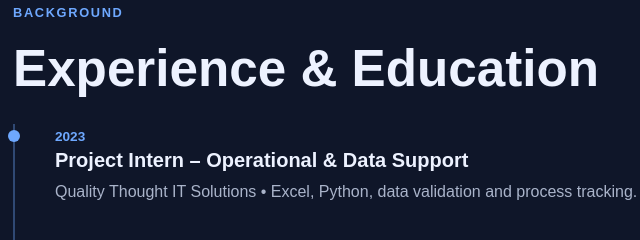
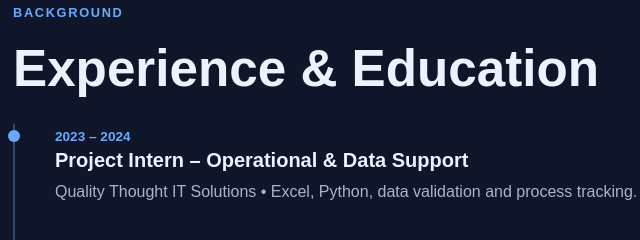
Before and after one commit to praveen934618/praveen-portfolio, a plain HTML site: page index.html in a window 1280 px wide. Shown: the part 3640-3880 px from the top of the page, 69-709 px from the left. Drawn offline with nearby package versions, Linux system fonts and the light colour scheme.

Commit message:
index.html

```diff
--- a/index.html
+++ b/index.html
@@ -166,7 +166,7 @@
     <p class="section-label">BACKGROUND</p>
     <h2>Experience & Education</h2>
     <div class="timeline mt-4">
-      <div class="timeline-item"><span>2023</span><h3>Project Intern – Operational & Data Support</h3><p>Quality Thought IT Solutions • Excel, Python, data validation and process tracking.</p></div>
+      <div class="timeline-item"><span>2023 – 2024</span><h3>Project Intern – Operational & Data Support</h3><p>Quality Thought IT Solutions • Excel, Python, data validation and process tracking.</p></div>
       <div class="timeline-item"><span>2021 – 2024</span><h3>Bachelor of Science – Data Science</h3><p>P.B. Siddhartha College of Arts & Science • CGPA 8.4</p></div>
       <div class="timeline-item"><span>Aug 2024 – Present</span><h3>Full Stack Development – MERN Stack</h3><p>NxtWave Disruptive Technologies</p></div>
     </div>
```
